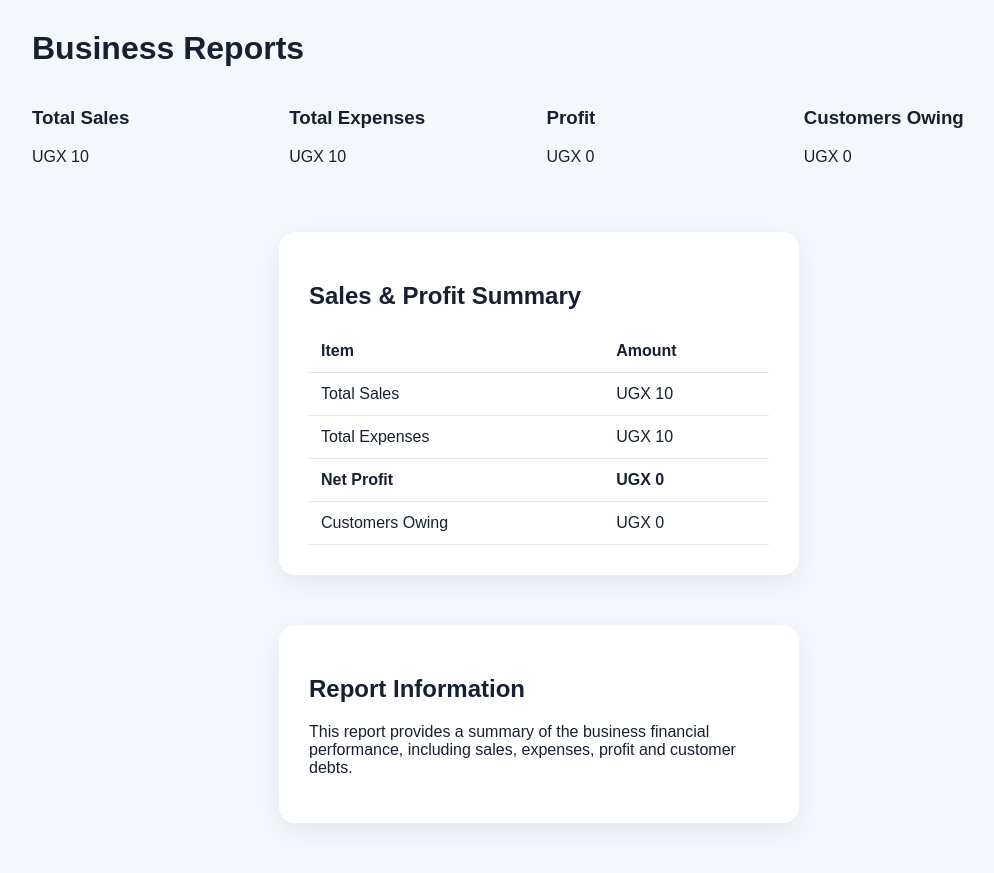
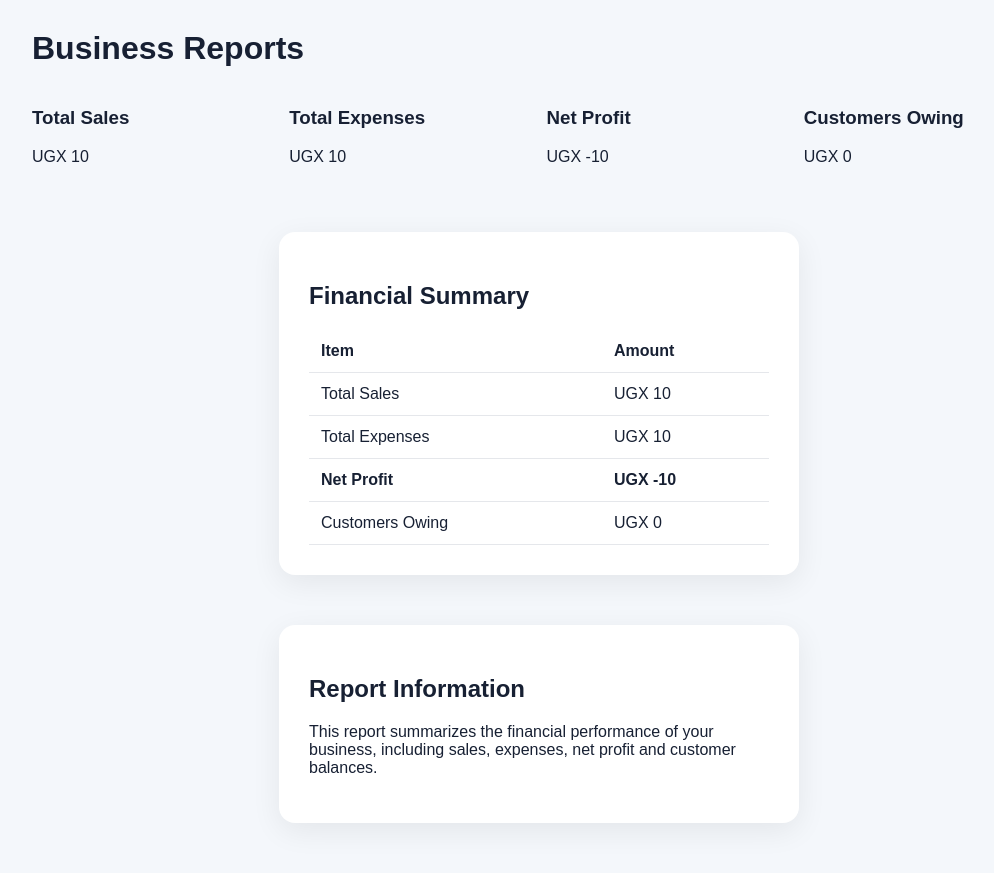
Before and after one commit to Okidi-richard/Business-Sales-Tracker, a Flask app: page /reports in a window 1280 px wide. Shown: the part 48-921 px from the top of the page, without its empty margins (101-1095 px from the left). Run offline with Flask 3, Linux system fonts and the light colour scheme; the visitor is signed in with stand-in values (Sample User, id 1); tables that the repository leaves empty hold one stand-in row (values such as "Sample post").

Commit message:
Revise financial report labels and descriptions
Updated report terminology and formatting for clarity.

```diff
--- a/templates/reports.html
+++ b/templates/reports.html
@@ -19,20 +19,20 @@
     </div>
 
     <div class="stat-card">
-        <h3>Profit</h3>
-        <p>UGX {{ "{:,.0f}".format(profit or 0) }}</p>
+        <h3>Net Profit</h3>
+        <p>UGX {{ "{:,.0f}".format(net_profit or 0) }}</p>
     </div>
 
     <div class="stat-card">
         <h3>Customers Owing</h3>
-        <p>UGX {{ "{:,.0f}".format(customers_owing or 0) }}</p>
+        <p>UGX {{ "{:,.0f}".format(total_owing or 0) }}</p>
     </div>
 
 </div>
 
 <div class="page-card">
 
-    <h2>Sales & Profit Summary</h2>
+    <h2>Financial Summary</h2>
 
     <table>
         <thead>
@@ -43,31 +43,38 @@
         </thead>
 
         <tbody>
+
             <tr>
                 <td>Total Sales</td>
-                <td>UGX {{ "{:,.0f}".format(total_sales or 0) }}</td>
+                <td>
+                    UGX {{ "{:,.0f}".format(total_sales or 0) }}
+                </td>
             </tr>
 
             <tr>
                 <td>Total Expenses</td>
-                <td>UGX {{ "{:,.0f}".format(total_expenses or 0) }}</td>
+                <td>
+                    UGX {{ "{:,.0f}".format(total_expenses or 0) }}
+                </td>
             </tr>
 
             <tr>
                 <td><strong>Net Profit</strong></td>
                 <td>
                     <strong>
-                        UGX {{ "{:,.0f}".format(profit or 0) }}
+                        UGX {{ "{:,.0f}".format(net_profit or 0) }}
                     </strong>
                 </td>
             </tr>
 
             <tr>
                 <td>Customers Owing</td>
-                <td>UGX {{ "{:,.0f}".format(customers_owing or 0) }}</td>
+                <td>
+                    UGX {{ "{:,.0f}".format(total_owing or 0) }}
+                </td>
             </tr>
+
         </tbody>
-
     </table>
 
 </div>
@@ -77,8 +84,8 @@
     <h2>Report Information</h2>
 
     <p>
-        This report provides a summary of the business financial
-        performance, including sales, expenses, profit and customer debts.
+        This report summarizes the financial performance of your business,
+        including sales, expenses, net profit and customer balances.
     </p>
 
 </div>
```
